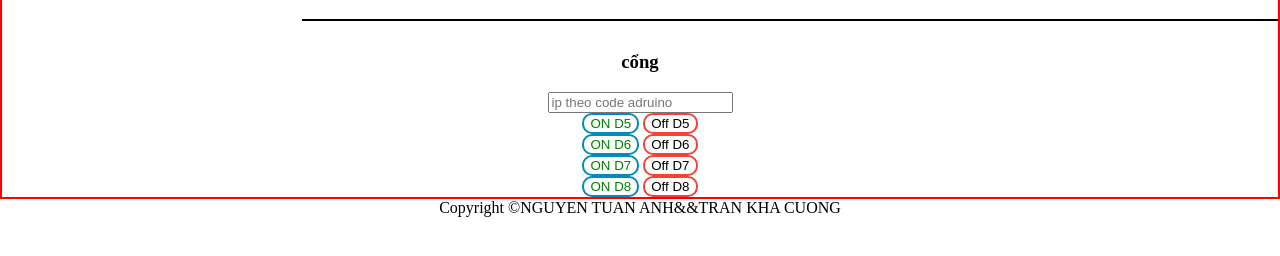
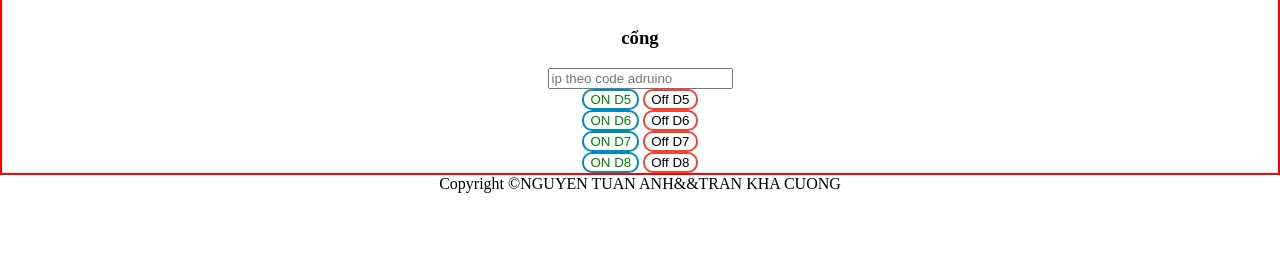
Before and after one commit to tuananh250696/doansmarthome, a website: page webapp/home.html in a window 1280 px wide. Shown: the part 362-618 px from the top of the page. Drawn offline with Linux system fonts and the light colour scheme; some icons are missing.

Commit message:
Update home.html

```diff
--- a/webapp/home.html
+++ b/webapp/home.html
@@ -28,9 +28,6 @@
 	.button3:hover {background-color: #f44336;color: white;}
 
 	     .div1{
-           border:1px solid black;
-            margin-top:20px;
-            margin-left:50px;
             margin-bottom:30px;
             margin-left:300px;
         }
```
